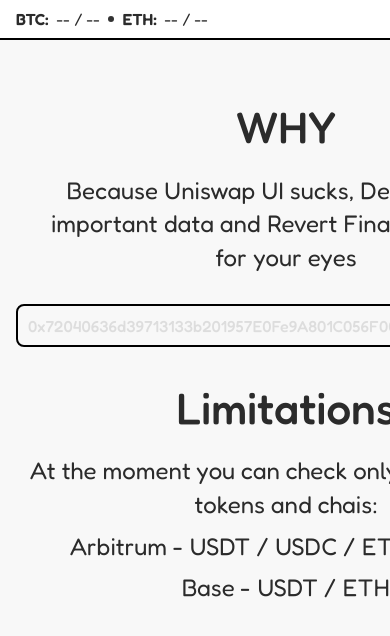
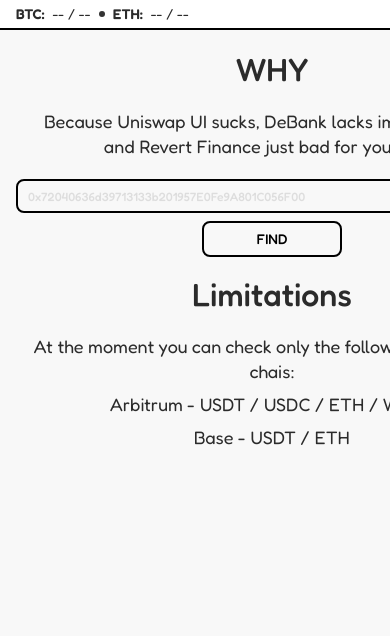
Before and after one commit to v1z/uni-pools, a React app: page / in a window 390 px wide. Shown: the top 636 px of the page. Built offline with nearby package versions, Linux system fonts and the light colour scheme; no server answers.

Commit message:
responsive styling

```diff
--- a/src/features/form/styles.css
+++ b/src/features/form/styles.css
@@ -1,15 +1,26 @@
 :root {
   --form-width: 540px;
+  --btn-width: 140px;
 }
 
 .root {
-  padding-top: 96px;
-  padding-bottom: 48px;
+  padding-top: 48px;
+  padding-bottom: 24px;
   margin: 0 auto;
   width: var(--form-width);
+  max-width: 100%;
 
   &:last-child {
-    padding-bottom: 96px;
+    padding-bottom: 48px;
+
+    @media (--tablet-large) {
+      padding-bottom: 96px;
+    }
+  }
+
+  @media (--tablet-large) {
+    padding-top: 96px;
+    padding-bottom: 48px;
   }
 }
 
@@ -21,29 +32,59 @@
 
 .title {
   margin-bottom: 16px;
-  font-size: 44px;
+  font-size: 32px;
+
+  @media (--tablet-large) {
+    font-size: 44px;
+  }
 }
 
 .subtitle {
-  font-size: 24px;
+  font-size: 18px;
   text-align: center;
   margin-bottom: 8px;
+
+  @media (--tablet-large) {
+    font-size: 24px;
+  }
 }
 
 .inputWrapper {
   display: flex;
+  flex-direction: column;
   align-items: center;
-  margin-top: 22px;
-  margin-bottom: 30px;
+  margin-top: 12px;
+  margin-bottom: 16px;
   width: 100%;
   justify-content: center;
+
+  @media (--tablet) {
+    flex-direction: row;
+  }
+
+  @media (--tablet-large) {
+    margin-top: 22px;
+    margin-bottom: 30px;
+  }
 }
 
 .input {
   position: relative;
   padding: 8px 12px;
-  margin-right: 12px;
+  font-size: 12px;
   flex-grow: 1;
+  margin-bottom: 8px;
+  width: 100%;
+
+  @media (--tablet) {
+    font-size: 14px;
+    margin-right: 12px;
+    margin-bottom: 0;
+  }
+
+  @media (--tablet-large) {
+    font-size: 16px;
+  }
 
   &::placeholder {
     content: '';
@@ -62,6 +103,11 @@
 
 .button {
   padding: 8px 24px;
+  width: var(--btn-width);
+
+  @media (--tablet) {
+    width: auto;
+  }
 }
 
 .button,
@@ -69,8 +115,7 @@
   background-color: transparent;
   border: 2px solid black;
   border-radius: 8px;
-  font: inherit;
-  font-size: 16px;
+  font-family: inherit;
   font-weight: 500;
   cursor: pointer;
   transition-property: opacity, background-color;
--- a/src/features/header/styles.css
+++ b/src/features/header/styles.css
@@ -9,9 +9,12 @@
 }
 
 .wrapper {
-  padding-top: 8px;
-  padding-bottom: 8px;
+  padding: 4px 0;
   display: flex;
+
+  @media (--tablet-large) {
+    padding: 8px 0;
+  }
 }
 
 .item {
--- a/src/features/list/components/Pool.tsx
+++ b/src/features/list/components/Pool.tsx
@@ -37,6 +37,7 @@
       <div className={s.poolWrapper}>
         <button type="button" onClick={() => handleTogglePool()} className={s.actionControl}>
           {isOpened ? 'close' : 'open'}
+
           <ToggleIcon
             className={cn(s.actionIcon, {
               [s.actionIcon_reverse]: isOpened,
@@ -49,22 +50,23 @@
             {name}
             {range && (
               <>
-                <div className={s.dot} />
-                {getFormattedAmount(range.lower)}
-                {' - '}
-                {getFormattedAmount(range.upper)}
+                <span>
+                  {getFormattedAmount(range.lower)}
+                  {' - '}
+                  {getFormattedAmount(range.upper)}
+                </span>
               </>
             )}
           </span>
 
           <span className={s.part}>
             {'Liquidity: '}
-            {getTokensToText({ token0, token1, chain, pair: liquidity })}
+            <span className={s.pairValue}>{getTokensToText({ token0, token1, chain, pair: liquidity })}</span>
           </span>
 
           <span className={s.part}>
             {'Fees: '}
-            {getTokensToText({ token0, token1, chain, pair: fees })}
+            <span className={s.pairValue}>{getTokensToText({ token0, token1, chain, pair: fees })}</span>
           </span>
         </div>
       </div>
--- a/src/features/list/styles.css
+++ b/src/features/list/styles.css
@@ -1,20 +1,38 @@
+:root {
+  --min-height: 42px;
+}
+
 .root {
-  padding: 48px 0;
+  padding: 24px 0;
+
+  @media (--tablet-large) {
+    padding: 48px 0;
+  }
 }
 
 .chainItem {
   &:not(:first-child) {
-    margin-top: 24px;
+    margin-top: 12px;
+
+    @media (--tablet-large) {
+      margin-top: 24px;
+    }
   }
 }
 
 .chainTitle {
   margin-top: 0;
   margin-bottom: 8px;
-  font-size: 32px;
+  font-size: 24px;
+
+  @media (--tablet-large) {
+    font-size: 36px;
+  }
 }
 
 .pool {
+  display: flex;
+  flex-direction: column;
   border: 2px solid #333333;
 
   &:not(:first-child) {
@@ -24,6 +42,7 @@
 
 .poolWrapper {
   display: flex;
+  align-items: center;
   background-color: var(--color-secondary);
   font-weight: 500;
 }
@@ -38,8 +57,6 @@
   font-size: 0;
   border: none;
   width: 40px;
-  height: 40px;
-  box-shadow: 2px 0px 0px 0px #333;
   background-color: transparent;
   cursor: pointer;
   display: flex;
@@ -73,6 +90,7 @@
 
 .position {
   display: flex;
+  align-items: center;
   background-color: #fff;
   border-top: 2px solid #333333;
 
@@ -82,40 +100,36 @@
 }
 
 .content {
+  position: relative;
   display: flex;
   align-items: center;
   width: 100%;
-  font-size: 16px;
+  height: 100%;
+  box-shadow: -2px 0px 0px 0px #333;
+
+  @media (--desktop) {
+    font-size: 18px;
+  }
 }
 
 .part {
-  position: relative;
   display: flex;
-  align-items: center;
+  flex-direction: column;
+  align-items: flex-start;
+  justify-content: center;
   width: 33.33%;
-  height: 100%;
-  flex-grow: 0;
-  flex-shrink: 0;
-  padding-left: 12px;
+  flex-grow: 1;
+  padding: 12px;
   box-sizing: border-box;
 
   &:not(:first-child)::before {
     content: '';
     position: absolute;
-    left: 0;
     top: 0;
     display: block;
     width: 2px;
     height: 100%;
+    transform: translateX(-12px);
     background-color: #333333;
   }
 }
-
-.dot {
-  margin-right: 8px;
-  margin-left: 8px;
-  width: 6px;
-  height: 6px;
-  background-color: #333333;
-  border-radius: 50%;
-}
--- a/src/shared/components/Container/Container.css
+++ b/src/shared/components/Container/Container.css
@@ -4,7 +4,7 @@
   padding-right: var(--grid-padding);
   padding-left: var(--grid-padding);
   width: 100%;
-  max-width: var(--grid-content-fluid);
+  min-width: var(--grid-content-fluid);
 
   @media (--tablet-large) {
     width: var(--grid-content-tablet);
--- a/src/styles/default.css
+++ b/src/styles/default.css
@@ -23,14 +23,14 @@
   margin: 0;
   overflow-y: scroll;
   font-family: var(--font-main);
-  font-size: 16px;
+  font-size: 14px;
   line-height: 1.4;
   font-weight: 400;
   color: var(--color-text);
   background-color: var(--color-main);
 
-  @media (--tablet) {
-    font-size: 18px;
+  @media (--tablet-large) {
+    font-size: 16px;
   }
 }
 
```
